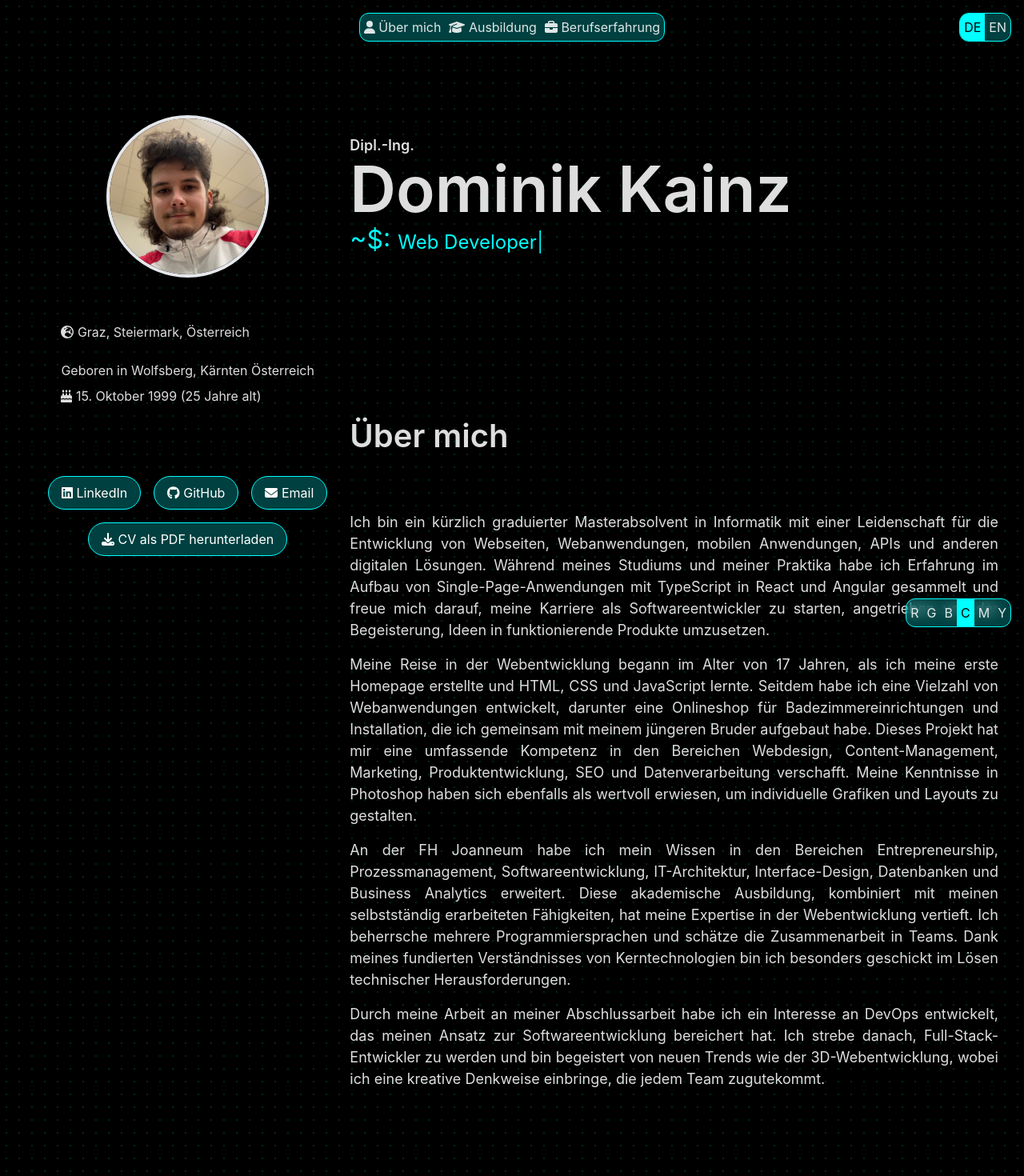
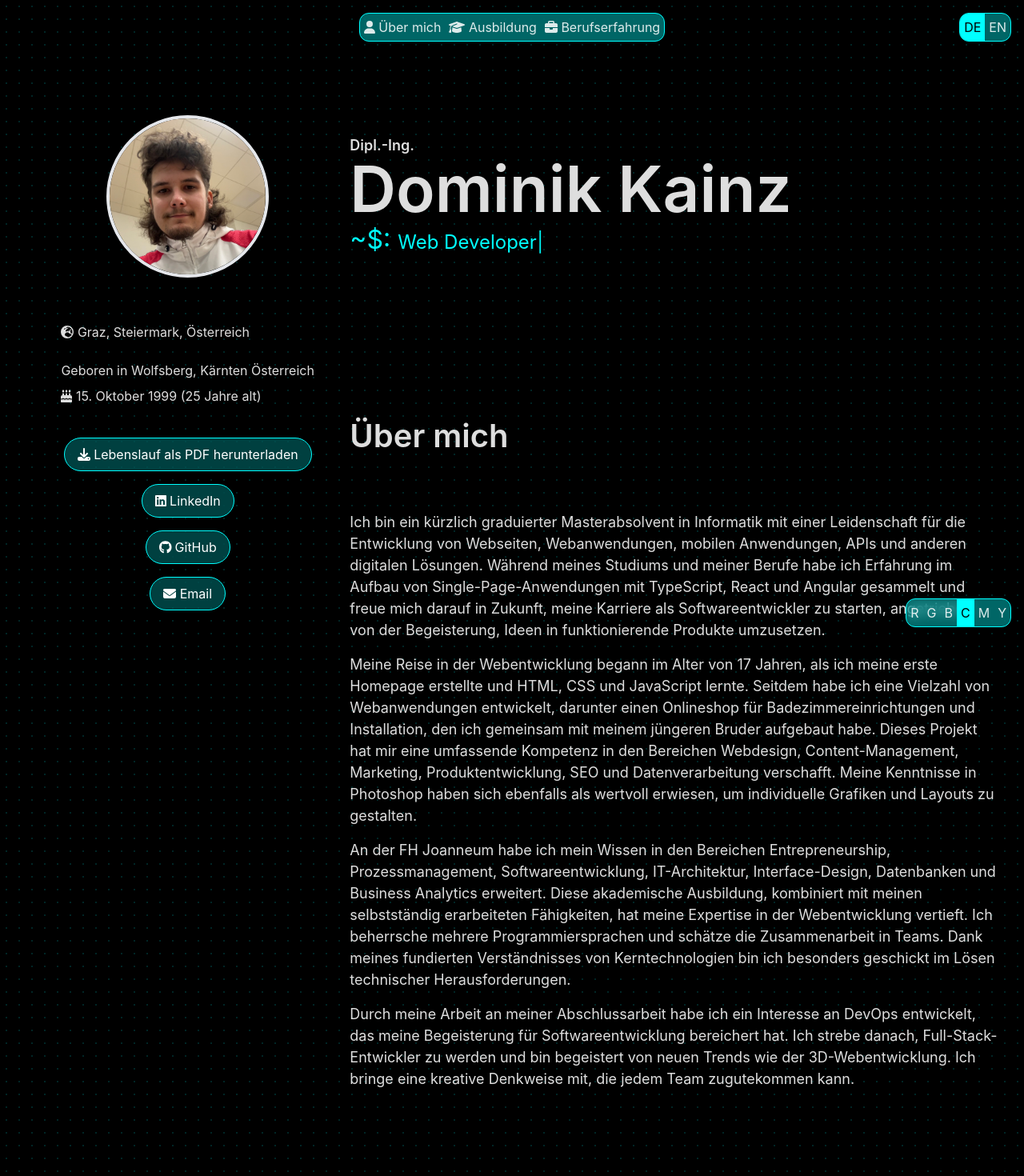
Before and after one commit to domiK66/dominik-cv, a React (Vite) app: page / in a window 1280 px wide. Shown: the top 1470 px of the page at 80% size. Built offline with nearby package versions, Linux system fonts and the light colour scheme.

Commit message:
update about me

```diff
--- a/index.html
+++ b/index.html
@@ -4,7 +4,8 @@
     <meta charset="UTF-8" />
     <link rel="icon" type="image/svg+xml" href="/favicon.svg" />
     <meta name="viewport" content="width=device-width, initial-scale=1.0" />
-    <title>Dominik Kainz DV</title>
+    <title>Dominik Kainz Lebenslauf</title>
+    <meta name="description" content="Software Entwickler und Web Enthusiast" />
   </head>
   <body>
     <div id="root"></div>
--- a/src/AboutMe.tsx
+++ b/src/AboutMe.tsx
@@ -5,10 +5,10 @@ export default function AboutMe() {
   return (
     <section id="about-me" className="pt-32">
       <h1 className="text-[40px] font-semibold">{t.aboutMe}</h1>
-      <p className="pt-16 text-[18px] text-justify">{t.bio1}</p>
-      <p className="pt-4 text-[18px] text-justify">{t.bio2}</p>
-      <p className="pt-4 text-[18px] text-justify">{t.bio3}</p>
-      <p className="pt-4 text-[18px] text-justify">{t.bio4}</p>
+      <p className="pt-16 text-[18px]">{t.bio1}</p>
+      <p className="pt-4 text-[18px]">{t.bio2}</p>
+      <p className="pt-4 text-[18px]">{t.bio3}</p>
+      <p className="pt-4 text-[18px]">{t.bio4}</p>
     </section>
   );
 }
--- a/src/App.tsx
+++ b/src/App.tsx
@@ -73,7 +73,7 @@ function AppContent() {
       <div
         className="flex fixed border right-4 rounded-xl backdrop-blur bottom-4 z-10 overflow-hidden hidden-for-pdf"
         style={{
-          backgroundColor: "rgba(var(--mainColor-rgb), 0.25)",
+          backgroundColor: "rgba(var(--mainColor-rgb), 0.40)",
           borderColor: "var(--mainColor)",
         }}
       >
@@ -169,17 +169,26 @@ function AppContent() {
                 <FontAwesomeIcon icon={faCakeCandles} /> {t.birthday}
               </p>
             </div>
-
-            <div className="mt-20 flex justify-around flex-col md:flex-row">
             <a
-                href="https://www.linkedin.com/in/your-linkedin-profile"
+              style={{
+                backgroundColor: "rgba(var(--mainColor-rgb), 0.25)",
+                backdropFilter: "blur(10px)",
+              }}
+              href="/CV.pdf"
+              download="Dominik-Kainz-Lebenlauf.pdf"
+              className="text-white px-4 py-2 rounded-full border border-mainColor hover:bg-opacity-25 hover:border-white m-2 hover:underline mt-10"
+            >
+              <FontAwesomeIcon icon={faDownload} /> {t.download}
+            </a>
+            <a
+              href="https://www.linkedin.com/in/dominik-kainz-0b85601a4/"
               target="_blank"
               rel="noopener noreferrer"
               style={{
                 backgroundColor: "rgba(var(--mainColor-rgb), 0.25)",
                 backdropFilter: "blur(10px)",
               }}
-                className="text-white px-4 py-2 rounded-full border border-mainColor hover:bg-opacity-25 hover:border-white m-2 hover:underline"
+              className="text-white px-4 py-2 rounded-full border border-mainColor hover:bg-opacity-25 hover:border-white m-2 hover:underline "
             >
               <FontAwesomeIcon icon={faLinkedin} /> LinkedIn
             </a>
@@ -188,7 +197,7 @@ function AppContent() {
                 backgroundColor: "rgba(var(--mainColor-rgb), 0.25)",
                 backdropFilter: "blur(10px)",
               }}
-                href="mailto:your-email@example.com"
+              href="https://github.com/domiK66"
               className="text-white px-4 py-2 rounded-full  border border-mainColor hover:bg-opacity-25 hover:border-white m-2 hover:underline"
             >
               <FontAwesomeIcon icon={faGithub} /> GitHub
@@ -198,22 +207,10 @@ function AppContent() {
                 backgroundColor: "rgba(var(--mainColor-rgb), 0.25)",
                 backdropFilter: "blur(10px)",
               }}
-                href="mailto:your-email@example.com"
+              href="mailto:kainz.domi@gmail.com"
               className="text-white px-4 py-2 rounded-full border border-mainColor hover:bg-opacity-25 hover:border-white m-2 hover:underline"
             >
               <FontAwesomeIcon icon={faEnvelope} /> Email
-              </a>
-            </div>
-            <a
-              style={{
-                backgroundColor: "rgba(var(--mainColor-rgb), 0.25)",
-                backdropFilter: "blur(10px)",
-              }}
-              href="/CV.pdf"
-              download="Dominik-Kainz-CV.pdf"
-              className="text-white px-4 py-2 rounded-full border border-mainColor hover:bg-opacity-25 hover:border-white m-2 hover:underline"
-            >
-              <FontAwesomeIcon icon={faDownload} /> {t.download}
             </a>
           </div>
           <div className="lg:w-2/3 items-center justify-center lg:pt-0">
--- a/src/Navigation.tsx
+++ b/src/Navigation.tsx
@@ -12,10 +12,10 @@ export default function Navigation() {
   return (
     <div className="w-full justify-center items-center flex hidden-for-pdf">
       <nav
-        className="fixed border rounded-xl p-0.5 top-4 border-mainColor z-10 overflow-hidden"
+        className="fixed border rounded-xl p-0.5 top-4 border-mainColor z-10 overflow-hidden backdrop-blur"
         style={{
-          backgroundColor: "rgba(var(--mainColor-rgb), 0.25)",
-          backdropFilter: "blur(10px)",
+          backgroundColor: "rgba(var(--mainColor-rgb), 0.40)",
+          borderColor: "var(--mainColor)",
         }}
       >
         <ul className="flex space-x-1">
@@ -37,10 +37,10 @@ export default function Navigation() {
         </ul>
       </nav>
       <div
-        className="flex fixed border rounded-xl border-mainColor z-10 top-4 overflow-hidden right-4 lg:visible invisible"
+        className="flex fixed border rounded-xl border-mainColor z-10 top-4 overflow-hidden right-4 lg:visible invisible backdrop-blur"
         style={{
-          backgroundColor: "rgba(var(--mainColor-rgb), 0.25)",
-          backdropFilter: "blur(10px)",
+          backgroundColor: "rgba(var(--mainColor-rgb), 0.40)",
+          borderColor: "var(--mainColor)",
         }}
       >
         {" "}
@@ -62,12 +62,20 @@ export default function Navigation() {
         </button>
       </div>
       <div
-        className="flex fixed border rounded-xl border-mainColor z-10 bottom-4 overflow-hidden visible lg:invisible left-4"
+        className="flex fixed border rounded-xl border-mainColor z-10 bottom-4 overflow-hidden visible lg:invisible left-4 backdrop-blur"
         style={{
-          backgroundColor: "rgba(var(--mainColor-rgb), 0.25)",
-          backdropFilter: "blur(10px)",
+          backgroundColor: "rgba(var(--mainColor-rgb), 0.40)",
+          borderColor: "var(--mainColor)",
         }}
       >
+        <button
+          onClick={() => setLanguage("de")}
+          className={`border border-transparent box-border p-1 hover:underline ${
+            language === "de" ? "bg-mainColor text-black" : ""
+          }`}
+        >
+          DE
+        </button>
         <button
           onClick={() => setLanguage("en")}
           className={`border border-transparent box-border p-1 hover:underline  ${
@@ -76,14 +84,6 @@ export default function Navigation() {
         >
           EN
         </button>
-        <button
-          onClick={() => setLanguage("de")}
-          className={`border border-transparent box-border p-1 hover:underline ${
-            language === "de" ? "bg-mainColor text-black" : ""
-          }`}
-        >
-          DE
-        </button>
       </div>
     </div>
   );
--- a/src/translations.json
+++ b/src/translations.json
@@ -29,8 +29,8 @@
     "may": "May",
     "bornIn": "Born in Wolfsberg, Carinthia Austria",
     "birthday": "15th October 1999 (25 years old)",
-    "bio1": "I am a recent computer science master's graduate with a strong passion for developing webpages, web applications, mobile applications, APIs, and other digital solutions. With experience in building single-page applications using TypeScript in React and Angular during my studies and internships, I am eager to start my career as a Software Developer, driven by the excitement of turning ideas into functional products.",
-    "bio2": "My journey in web development began at 17 when I created my first homepage while learning HTML, CSS, and JavaScript. Since then, I have developed various websites, including an online store for bath furniture and plumbing, which I built with my younger brother. This project equipped me with a broad skill set encompassing web design, content management, marketing, product development, SEO, and data management. My proficiency in Photoshop has also been valuable for crafting custom graphics and layouts.",
+    "bio1": "I am a recently graduated Master's graduate in Computer Science with a passion for developing of websites, web applications, mobile applications, APIs and other digital solutions. During my studies and my professions I have experience in building single-page applications with TypeScript, React and Angular and am looking forward to starting my career as a software software developer, driven by the enthusiasm to turn ideas into working products.",
+    "bio2": "My journey in web development began at 17 when I created my first website while learning HTML, CSS, and JavaScript. Since then, I have developed a variety of web applications, including an online store for bathroom furniture and plumbing, which I built with my younger brother. This project equipped me with a broad skill set encompassing web design, content management, marketing, product development, SEO, and data management. My knowledge of Photoshop has also proved invaluable in designing custom graphics and layouts.",
     "bio3": "At FH Joanneum, I expanded my knowledge in entrepreneurship, process management, software development, IT architecture, interface design, databases, and business analytics. This academic background, combined with self-taught skills, enhanced my expertise in web development. I am proficient in multiple programming languages and enjoy working collaboratively in team environments. I am skilled in problem-solving, particularly when tackling technical challenges, thanks to my deep understanding of core technologies.",
     "bio4": "Through my thesis work, I developed an interest in DevOps, which has enriched my approach to software engineering. I aspire to become a Full Stack Developer and am excited by emerging trends such as 3D web development, bringing a creative mindset that adds value to any team.",
     "thisPageWasCreated": "This page was created using Vite, React, TypeScript, Tailwind CSS and Vercel. The source code is available on GitHub.",
@@ -77,7 +77,7 @@
     "github": "GitHub",
     "study": "Studium",
     "focus": "Schwerpunkt",
-    "master1": "Erlangung von Fachkenntnissen in der modernen Softwareentwicklung, einschließlich Systementwurf, Implementierung, Qualitätssicherung und Betrieb, unter Verwendung fortschrittlicher Entwicklungsparadigmen.",
+    "master1": "Erlangung von Fachkenntnissen in der modernen Softwareentwicklung, einschließlich Systemdesign, Implementierung, Qualitätssicherung und Betrieb, unter Verwendung fortschrittlicher Entwicklungsparadigmen.",
     "master2": "Erlangung umfassender technischer und gestalterischer Fähigkeiten für die Gestaltung benutzerorientierter digitaler Erlebnisse.",
     "master3": "Erwerb unternehmerischer, wirtschaftlicher und rechtlicher Fähigkeiten, die für das IT-Management unerlässlich sind, sowie Förderung des unternehmerischen Denkens und der persönlichen Entwicklung.",
     "bachelor1": "Solide Grundlagen in Informatik, Netzwerktechnologie und IT-Sicherheit aufgebaut, Expertise in Cloud-Computing und optimierten Datenmanagementlösungen erworben.",
@@ -92,10 +92,10 @@
     "may": "Mai",
     "bornIn": "Geboren in Wolfsberg, Kärnten Österreich",
     "birthday": "15. Oktober 1999 (25 Jahre alt)",
-    "bio1": "Ich bin ein kürzlich graduierter Masterabsolvent in Informatik mit einer Leidenschaft für die Entwicklung von Webseiten, Webanwendungen, mobilen Anwendungen, APIs und anderen digitalen Lösungen. Während meines Studiums und meiner Praktika habe ich Erfahrung im Aufbau von Single-Page-Anwendungen mit TypeScript in React und Angular gesammelt und freue mich darauf, meine Karriere als Softwareentwickler zu starten, angetrieben von der Begeisterung, Ideen in funktionierende Produkte umzusetzen.",
-    "bio2": "Meine Reise in der Webentwicklung begann im Alter von 17 Jahren, als ich meine erste Homepage erstellte und HTML, CSS und JavaScript lernte. Seitdem habe ich eine Vielzahl von Webanwendungen entwickelt, darunter eine Onlineshop für Badezimmereinrichtungen und Installation, die ich gemeinsam mit meinem jüngeren Bruder aufgebaut habe. Dieses Projekt hat mir eine umfassende Kompetenz in den Bereichen Webdesign, Content-Management, Marketing, Produktentwicklung, SEO und Datenverarbeitung verschafft. Meine Kenntnisse in Photoshop haben sich ebenfalls als wertvoll erwiesen, um individuelle Grafiken und Layouts zu gestalten.",
+    "bio1": "Ich bin ein kürzlich graduierter Masterabsolvent in Informatik mit einer Leidenschaft für die Entwicklung von Webseiten, Webanwendungen, mobilen Anwendungen, APIs und anderen digitalen Lösungen. Während meines Studiums und meiner Berufe habe ich Erfahrung im Aufbau von Single-Page-Anwendungen mit TypeScript, React und Angular gesammelt und freue mich darauf in Zukunft, meine Karriere als Softwareentwickler zu starten, angetrieben von der Begeisterung, Ideen in funktionierende Produkte umzusetzen.",
+    "bio2": "Meine Reise in der Webentwicklung begann im Alter von 17 Jahren, als ich meine erste Homepage erstellte und HTML, CSS und JavaScript lernte. Seitdem habe ich eine Vielzahl von Webanwendungen entwickelt, darunter einen Onlineshop für Badezimmereinrichtungen und Installation, den ich gemeinsam mit meinem jüngeren Bruder aufgebaut habe. Dieses Projekt hat mir eine umfassende Kompetenz in den Bereichen Webdesign, Content-Management, Marketing, Produktentwicklung, SEO und Datenverarbeitung verschafft. Meine Kenntnisse in Photoshop haben sich ebenfalls als wertvoll erwiesen, um individuelle Grafiken und Layouts zu gestalten.",
     "bio3": "An der FH Joanneum habe ich mein Wissen in den Bereichen Entrepreneurship, Prozessmanagement, Softwareentwicklung, IT-Architektur, Interface-Design, Datenbanken und Business Analytics erweitert. Diese akademische Ausbildung, kombiniert mit meinen selbstständig erarbeiteten Fähigkeiten, hat meine Expertise in der Webentwicklung vertieft. Ich beherrsche mehrere Programmiersprachen und schätze die Zusammenarbeit in Teams. Dank meines fundierten Verständnisses von Kerntechnologien bin ich besonders geschickt im Lösen technischer Herausforderungen.",
-    "bio4": "Durch meine Arbeit an meiner Abschlussarbeit habe ich ein Interesse an DevOps entwickelt, das meinen Ansatz zur Softwareentwicklung bereichert hat. Ich strebe danach, Full-Stack-Entwickler zu werden und bin begeistert von neuen Trends wie der 3D-Webentwicklung, wobei ich eine kreative Denkweise einbringe, die jedem Team zugutekommt.",
+    "bio4": "Durch meine Arbeit an meiner Abschlussarbeit habe ich ein Interesse an DevOps entwickelt, das meine Begeisterung für Softwareentwicklung bereichert hat. Ich strebe danach, Full-Stack-Entwickler zu werden und bin begeistert von neuen Trends wie der 3D-Webentwicklung. Ich bringe eine kreative Denkweise mit, die jedem Team zugutekommen kann.",
     "thisPageWasCreated": "Diese Seite wurde mit Vite, React, TypeScript, Tailwind CSS und Vercel erstellt. Der Quellcode ist auf GitHub verfügbar.",
     "softskills": "Soft Skills",
     "communication": "Kommunikation",
@@ -123,6 +123,6 @@
     "job32": "Neue Funktionen implementiert und die Website für eine bessere Leistung optimiert.",
     "job51": "Erstellung einer WordPress-Homepage zur repräsentativen Präsentation des Unternehmens.",
     "job52": "Weiterentwicklung des Produktsortiments im Onlineshop.",
-    "download": "CV als PDF herunterladen"
+    "download": "Lebenslauf als PDF herunterladen"
   }
 }
```
Lines whose indentation alone changed are shown as unchanged.
